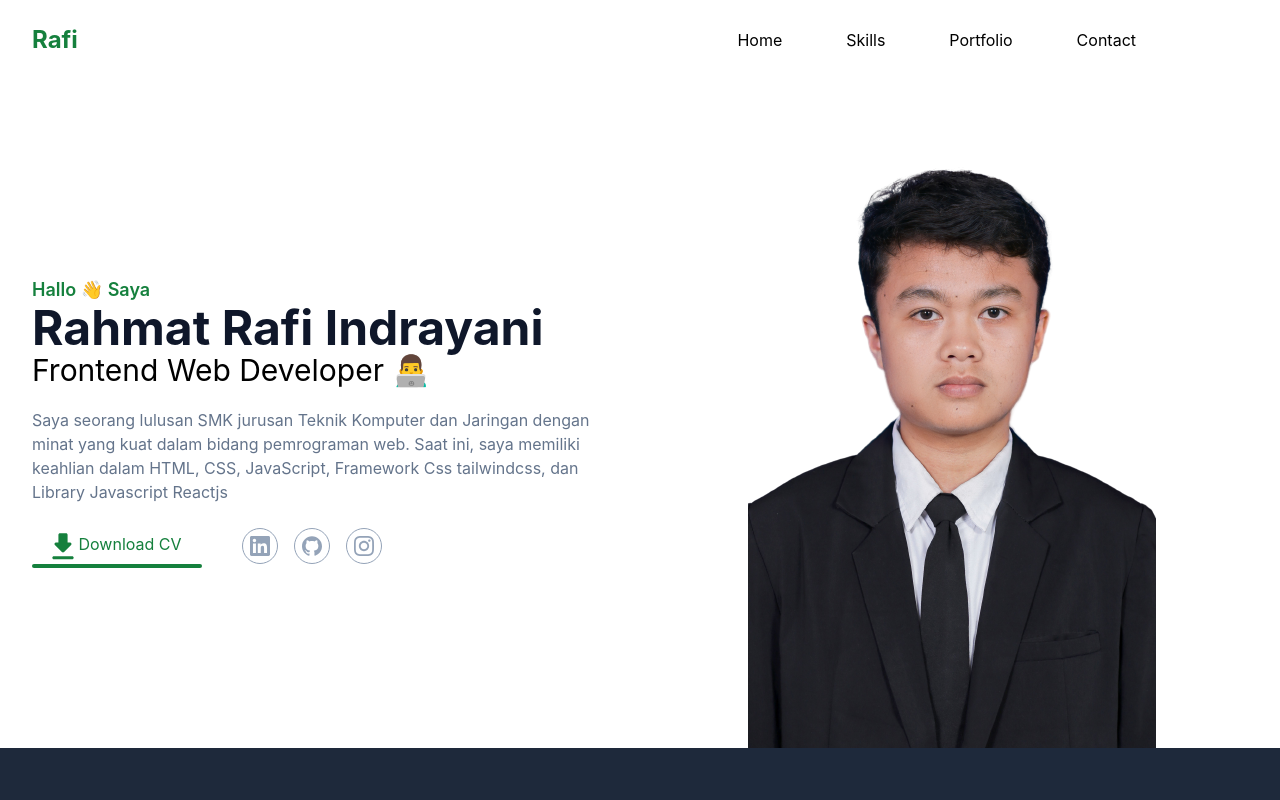
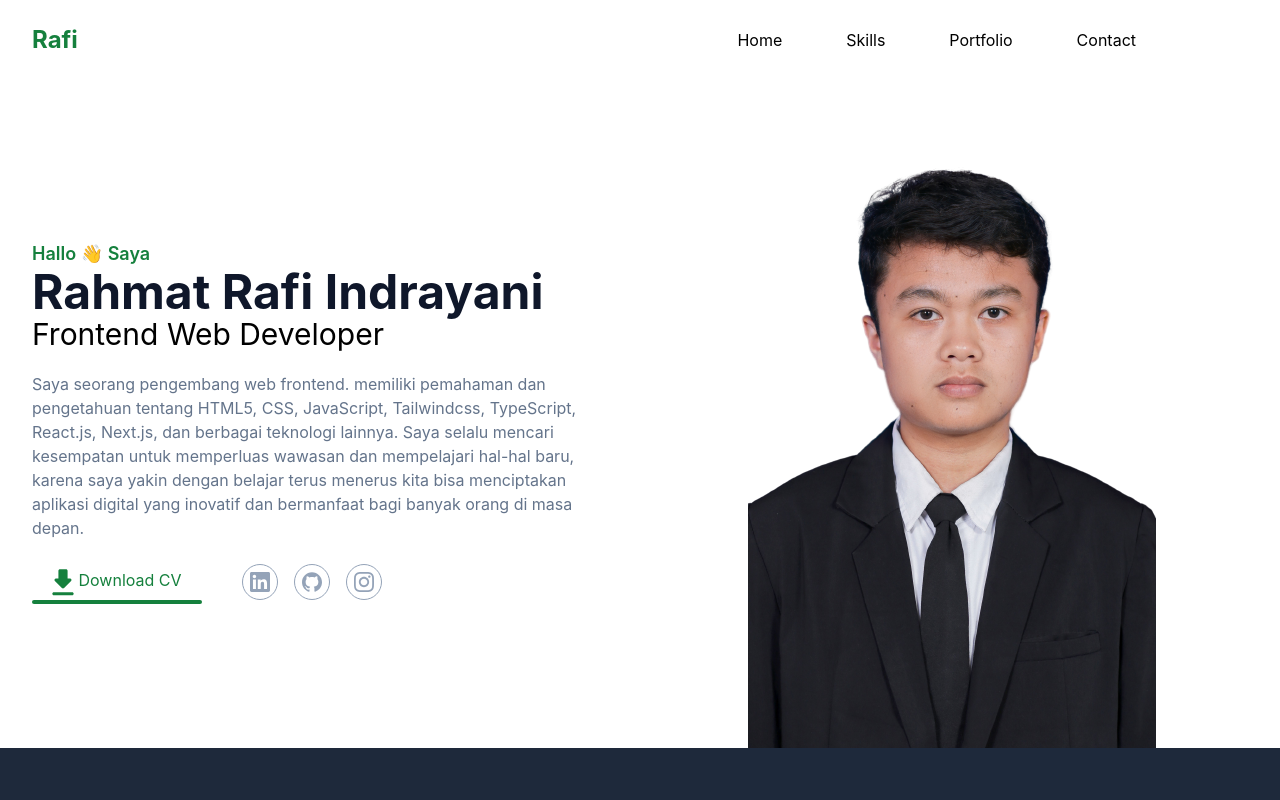
Before and after one commit to rahmatrafii/MyPortfolio, a website: page index.html in a window 1280 px wide. Shown: the top 800 px of the page. Drawn offline with Linux system fonts and the light colour scheme.

Commit message:
memperbaiki about

```diff
--- a/index.html
+++ b/index.html
@@ -81,12 +81,9 @@
                 >Rahmat Rafi Indrayani</span
               >
             </h1>
-            <h2 class="mb-5 text-3xl">Frontend Web Developer 👨‍💻</h2>
+            <h2 class="mb-5 text-3xl">Frontend Web Developer</h2>
             <p class="mb-5 text-base text-slate-500">
-              Saya seorang lulusan SMK jurusan Teknik Komputer dan Jaringan
-              dengan minat yang kuat dalam bidang pemrograman web. Saat ini,
-              saya memiliki keahlian dalam HTML, CSS, JavaScript, Framework Css
-              tailwindcss, dan Library Javascript Reactjs
+              Saya seorang pengembang web frontend. memiliki pemahaman dan pengetahuan tentang HTML5, CSS, JavaScript, Tailwindcss, TypeScript, React.js, Next.js, dan berbagai teknologi lainnya. Saya selalu mencari kesempatan untuk memperluas wawasan dan mempelajari hal-hal baru, karena saya yakin dengan belajar terus menerus kita bisa menciptakan aplikasi digital yang inovatif dan bermanfaat bagi banyak orang di masa depan.
             </p>
             <div class="flex">
               <a
```
